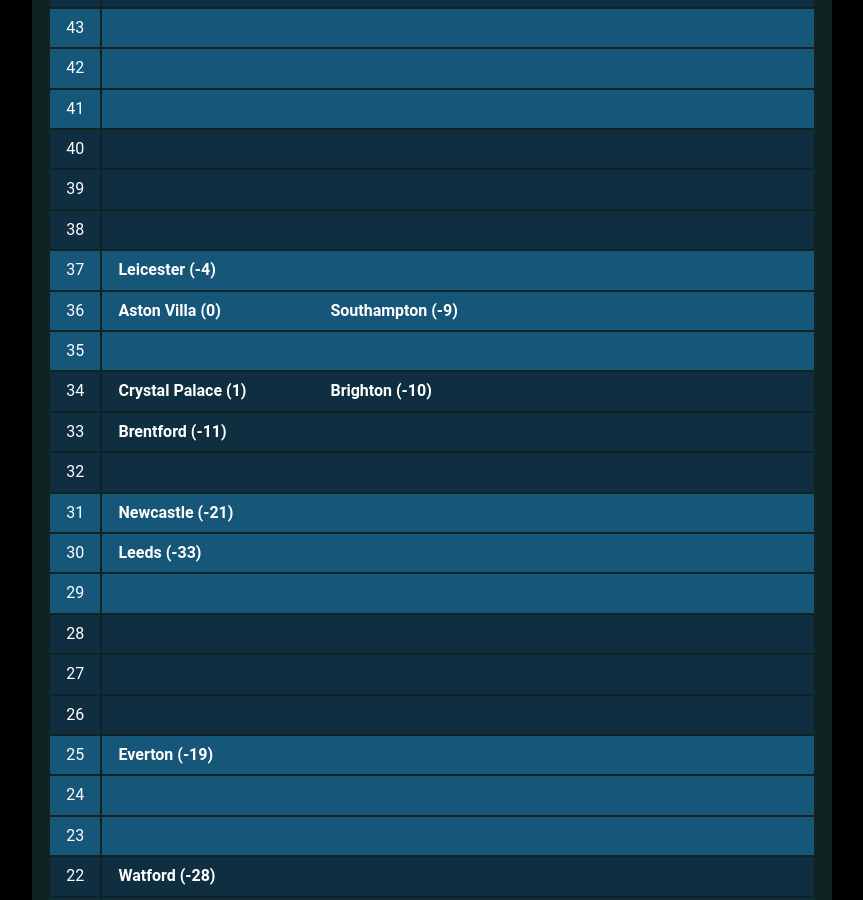
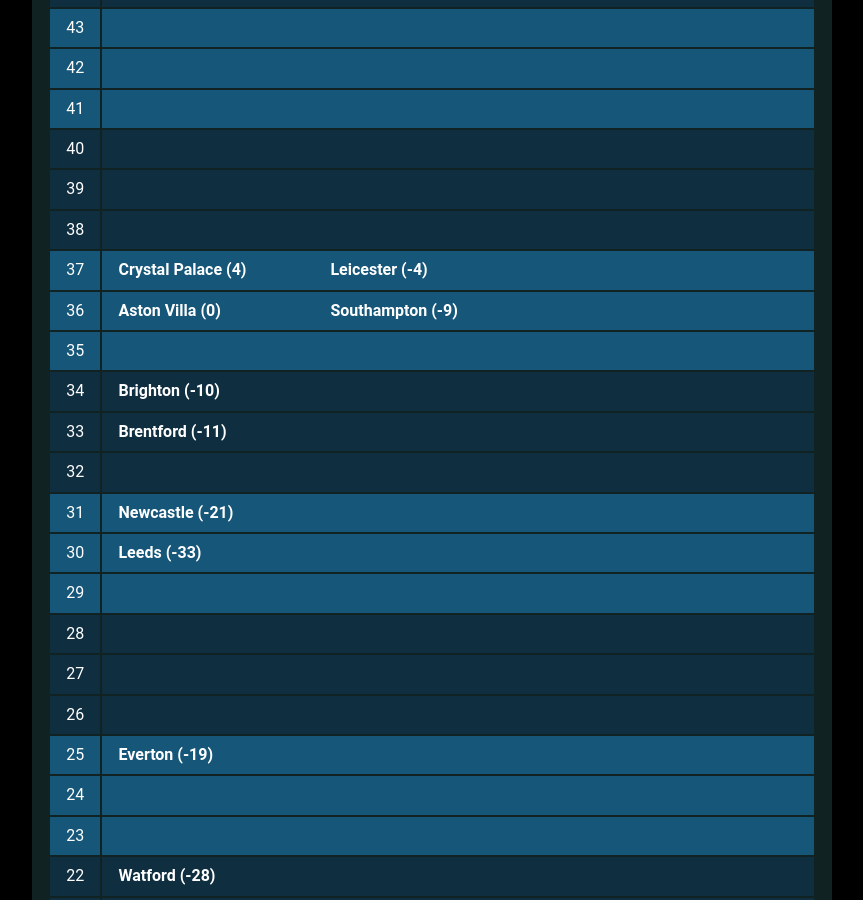
Before and after one commit to muru/muru.github.io, a Jekyll site: the page built from resources.md, in a window 1280 px wide and 900 px high, scrolled down 2689 px. Shown: the whole window, without its empty margins (208-1071 px from the left). Built offline with Jekyll 4.4.1, drawn with Linux system fonts in a browser that asks for light colours; some web fonts are replaced; some of the changed text lies outside the part shown.

Commit message:
updated cann-table: Wed  6 Apr 00:02:22 JST 2022

```diff
--- a/cann-table.html
+++ b/cann-table.html
@@ -102,7 +102,7 @@
 		<td class="cann-point"> 54 </td>
 		<td class="cann-clubs">
 			<span class="club-name"> Tottenham (15) </span>
-			<span class="club-name"> Arsenal (13) </span>
+			<span class="club-name"> Arsenal (10) </span>
 		</td>
  	</tr>
 	<tr class="cann-row-1">
@@ -191,6 +191,7 @@
 	<tr class="cann-row-1">
 		<td class="cann-point"> 37 </td>
 		<td class="cann-clubs">
+			<span class="club-name"> Crystal Palace (4) </span>
 			<span class="club-name"> Leicester (-4) </span>
 		</td>
  	</tr>
@@ -209,7 +210,6 @@
 	<tr class="cann-row-2">
 		<td class="cann-point"> 34 </td>
 		<td class="cann-clubs">
-			<span class="club-name"> Crystal Palace (1) </span>
 			<span class="club-name"> Brighton (-10) </span>
 		</td>
  	</tr>
```
Also changed, not shown: other parts of cann-table.html (+1 -1 lines).
